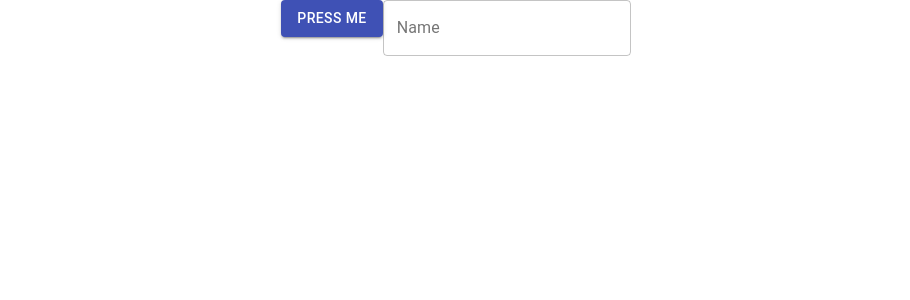
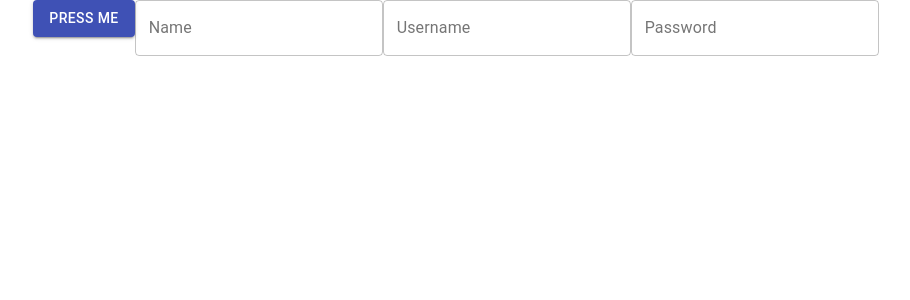
Before and after one commit to tyler-knapp/simpleRestEndPoint, a React (Create React App) app in the folder my-app/: page / in a window 1280 px wide. Shown: the top 300 px of the page, without its empty margins (184-1094 px from the left). Built offline with nearby package versions, Linux system fonts and the light colour scheme.

Commit message:
Added some input fields. Need to reposition them and add my NavBar Header in

```diff
--- a/my-app/src/App.js
+++ b/my-app/src/App.js
@@ -1,12 +1,16 @@
 
 import './App.css';
 import {Button, TextField} from '@material-ui/core';
+import Header from './component/NavBar';
 
 function App() {
   return (
     <div className="App">
-      <Button color="primary" variant="contained">PRESS ME</Button>
-      <TextField id="name" label="Name" variant="outlined" />
+        <Button color="primary" variant="contained">PRESS ME</Button>
+        <TextField id="name" label="Name" variant="outlined" />
+        <TextField id="username" label="Username" variant="outlined" />
+        <TextField id="password" label="Password" variant="outlined" />
+
     </div>
   );
 }
```
